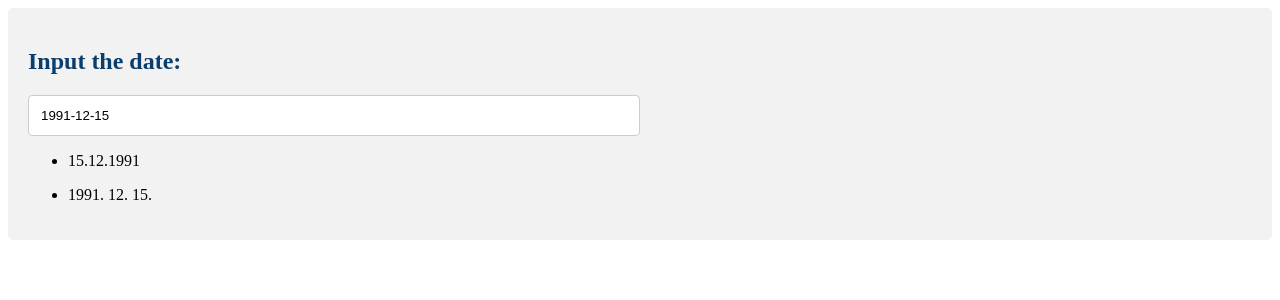
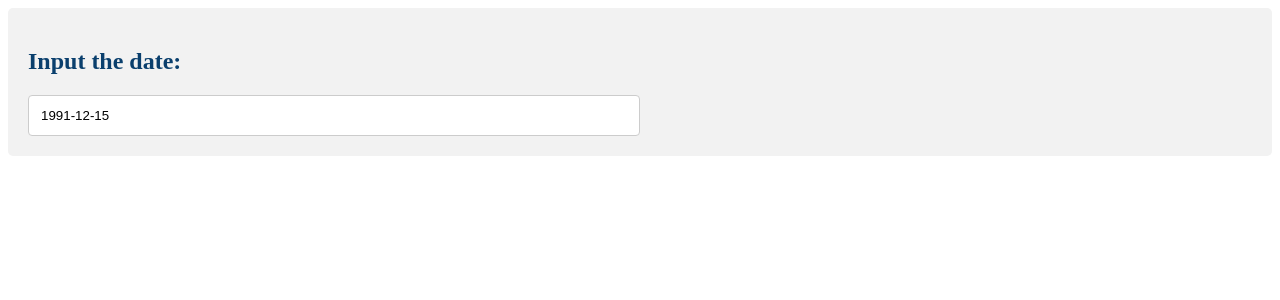
Before and after one commit to wingskushma/test-date, a Vue app: page /#/ in a window 1280 px wide. Shown: the top 300 px of the page. Built offline with nearby package versions, Linux system fonts and the light colour scheme.

Commit message:
remove commented codes and uncommitted code change of index.js

```diff
--- a/src/store/index.js
+++ b/src/store/index.js
@@ -7,15 +7,8 @@ export default createStore({
     },
   },
   getters: {
-    formattedDateList: (state) => {
-      let formattedList = [];
-      formattedList.push(
-        new Date(state.dateStore.enteredDate).toLocaleDateString("pl-PL")
-      );
-      formattedList.push(
-        new Date(state.dateStore.enteredDate).toLocaleDateString("hu-HU")
-      );
-      return formattedList;
+    getEnteredDate: (state) => {
+      return state.dateStore.enteredDate;
     },
   },
   _mutations: {
```
Also changed, not shown: src/components/Input.vue (+0 -10 lines).
